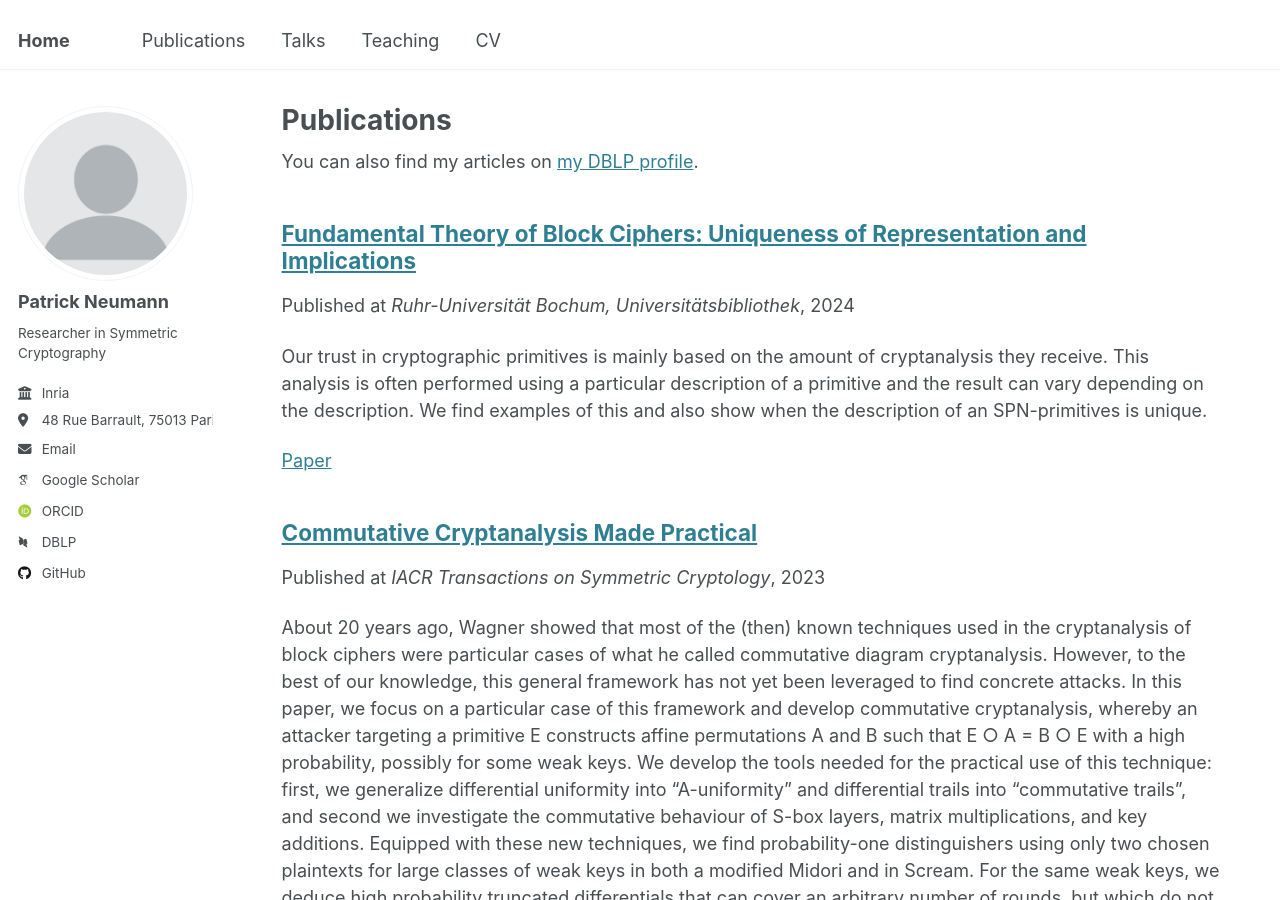
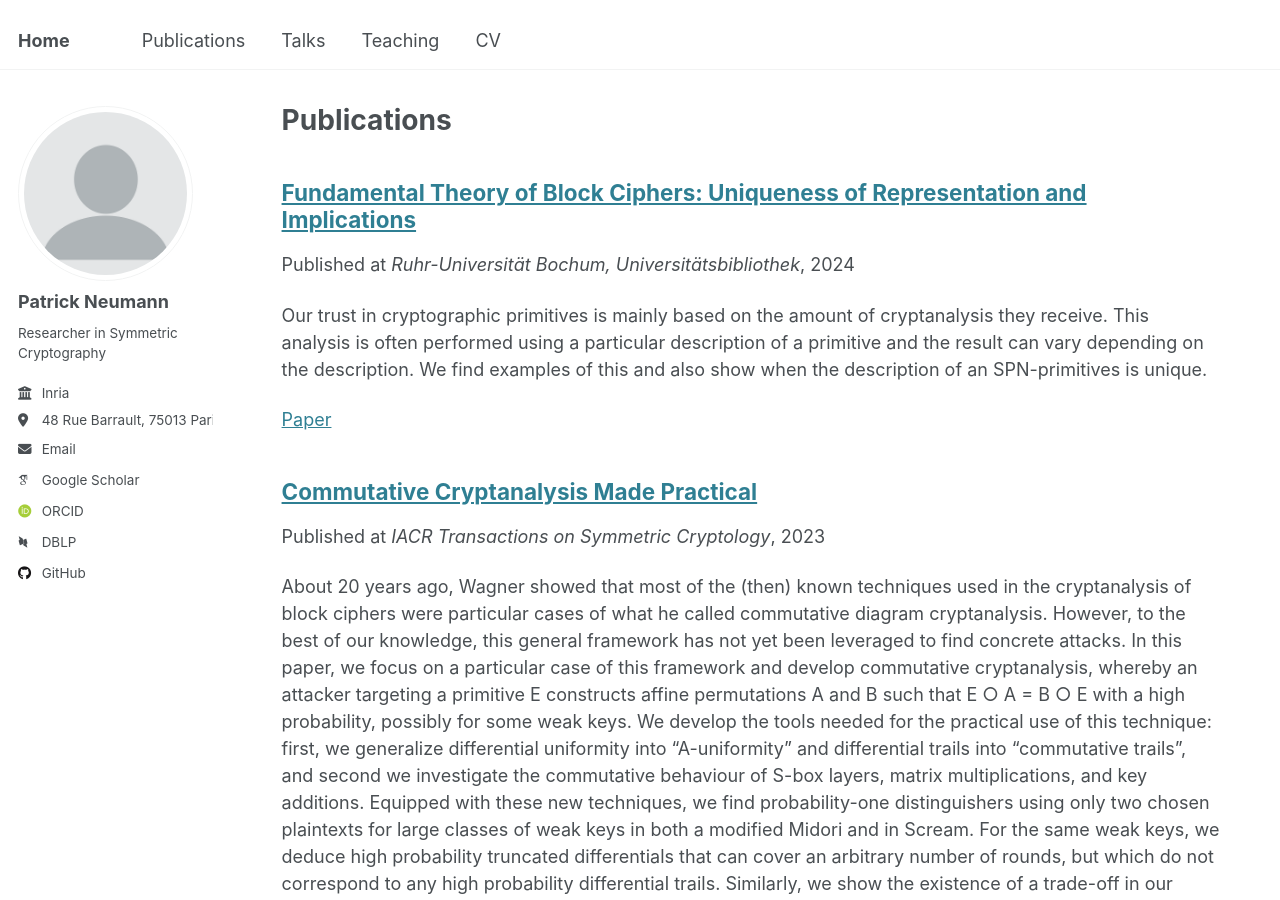
Before and after one commit to PatrickNeumann93/PatrickNeumann93.github.io, a Jekyll site: the page built from _pages/publications.html, in a window 1280 px wide and 900 px high. Built offline with Jekyll 4.4.1, drawn with Linux system fonts in a browser that asks for light colours; some web fonts are replaced.

Commit message:
Removed DBLP link from list of publications

```diff
--- a/_pages/publications.html
+++ b/_pages/publications.html
@@ -4,10 +4,6 @@ title: "Publications"
 permalink: /publications/
 author_profile: true
 ---
-
-{% if site.author.dblp %}
-  <div class="wordwrap">You can also find my articles on <a href="{{site.author.dblp}}">my DBLP profile</a>.</div>
-{% endif %}
 
 {% include base_path %}
 
```
